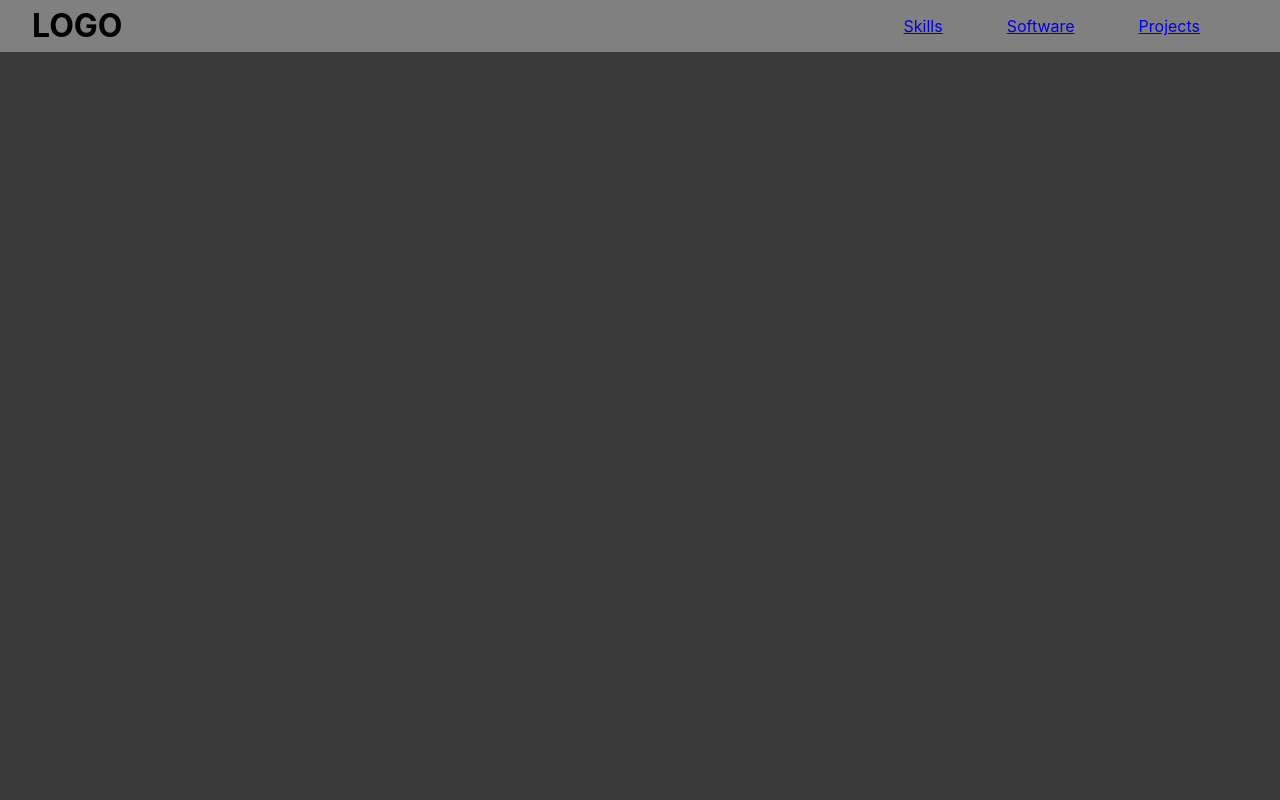
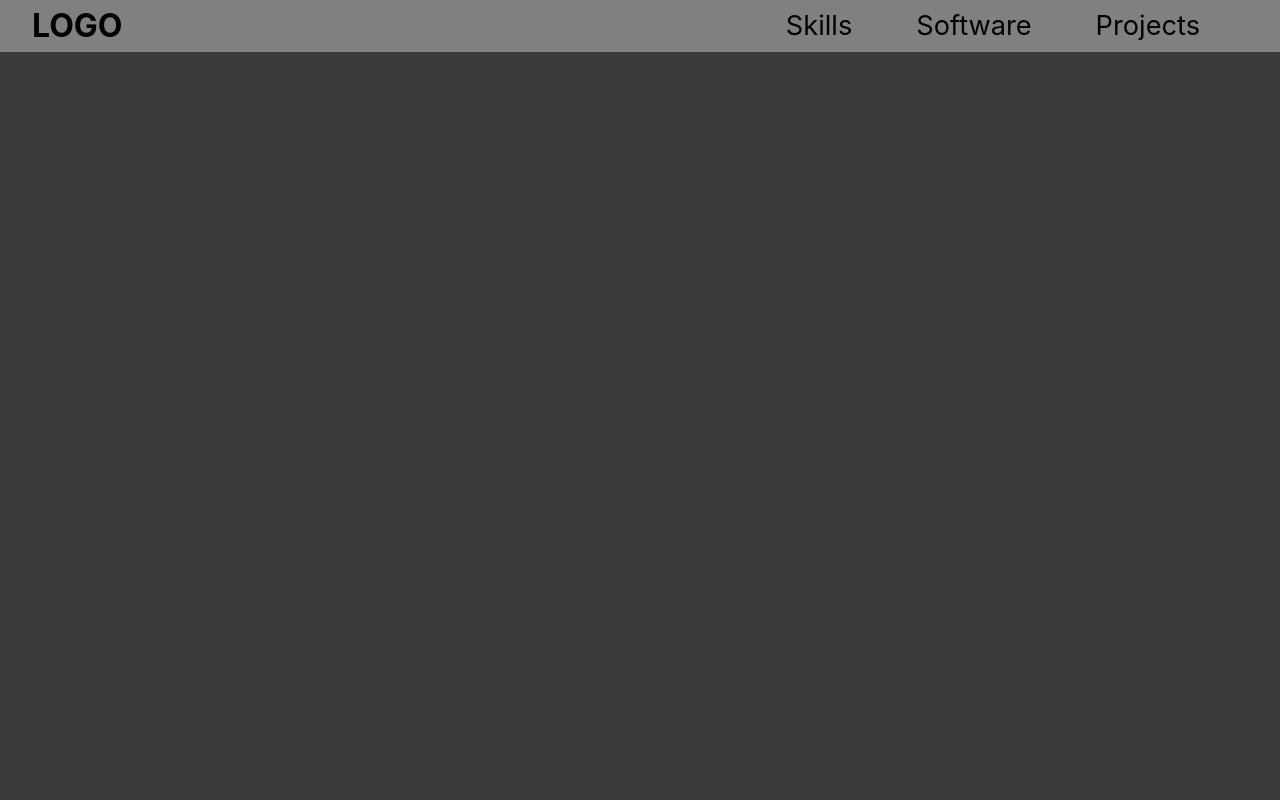
Before and after one commit to kagashi-chris/Website, a React (Create React App) app: page / in a window 1280 px wide. Shown: the top 800 px of the page. Built offline with nearby package versions, Linux system fonts and the light colour scheme.

Commit message:
fixed the nav links

```diff
--- a/src/Components/Layout/Header/HeaderNav.module.css
+++ b/src/Components/Layout/Header/HeaderNav.module.css
@@ -4,20 +4,3 @@
   list-style: none;
   padding-right: 5rem;
 }
-
-.nav__links:link,
-.nav__links:visited {
-  font-size: 1.7rem;
-  font-weight: 400;
-  color: inherit;
-  text-decoration: none;
-  display: block;
-  transition: all 0.3s;
-}
-
-.nav__links:hover,
-.nav__links:active {
-  color: inherit;
-  background-color: var(--color-primary-darker);
-  color: #333;
-}
--- a/src/Components/Layout/Header/HeaderNavElement.js
+++ b/src/Components/Layout/Header/HeaderNavElement.js
@@ -3,8 +3,8 @@ import classes from "./HeaderNavElement.module.css";
 
 const HeaderNavElement = (props) => {
   return (
-    <li className={classes.nav__items}>
-      <a class="main-nav-link" href="#">
+    <li>
+      <a className={classes.nav__items} href="#">
         {props.navName}
       </a>
     </li>
--- a/src/Components/Layout/Header/HeaderNavElement.module.css
+++ b/src/Components/Layout/Header/HeaderNavElement.module.css
@@ -1,3 +1,21 @@
 .nav__items {
   margin-left: 4rem;
+  text-decoration: none;
 }
+
+.nav__items:link,
+.nav__items:visited {
+  font-size: 1.7rem;
+  font-weight: 400;
+  color: inherit;
+  text-decoration: none;
+  display: block;
+  transition: all 0.3s;
+}
+
+.nav__items:hover,
+.nav__items:active {
+  color: inherit;
+  background-color: var(--color-primary-darker);
+  color: #333;
+}
```
